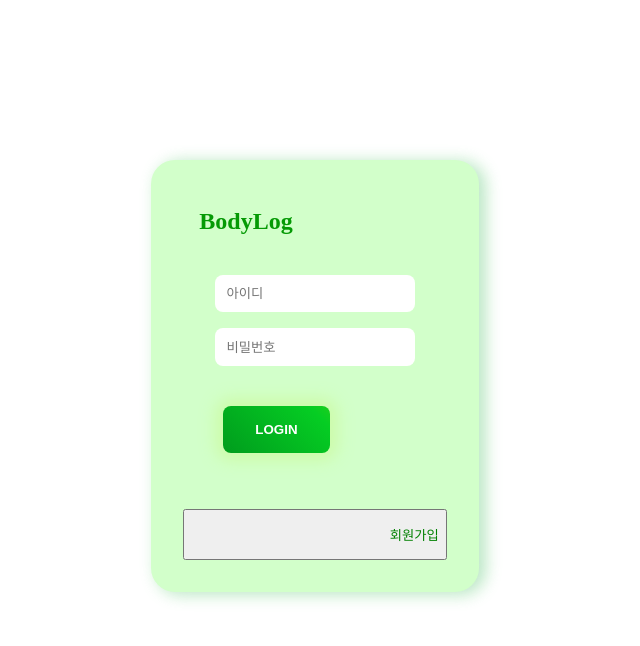
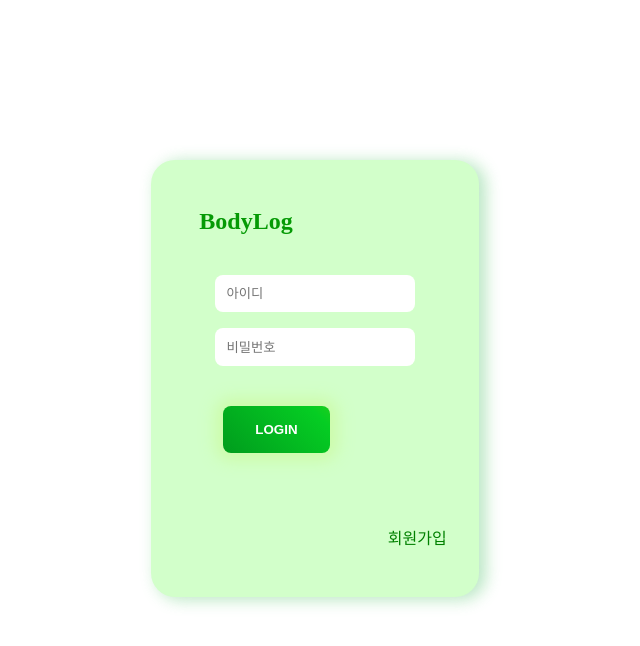
Before and after one commit to lgyn10/FLOG-FrontEnd, a Next.js app in the folder bodylog/: page /Login in a window 1280 px wide. Shown: the top 646 px of the page, without its empty margins (325-965 px from the left). Built offline with nearby package versions, Linux system fonts and the light colour scheme.

Commit message:
style: 회원가입 버튼 디자인 사소하게 변경 (#10)

```diff
--- a/bodylog/src/pages/Login.tsx
+++ b/bodylog/src/pages/Login.tsx
@@ -134,7 +134,7 @@ const StyledLoginBtn = styled.button`
 `;
 
 const StyledButton = styled.button`
+  all: unset;
   text-align: right;
   color: green;
-  text-decoration: none;
 `;
```
